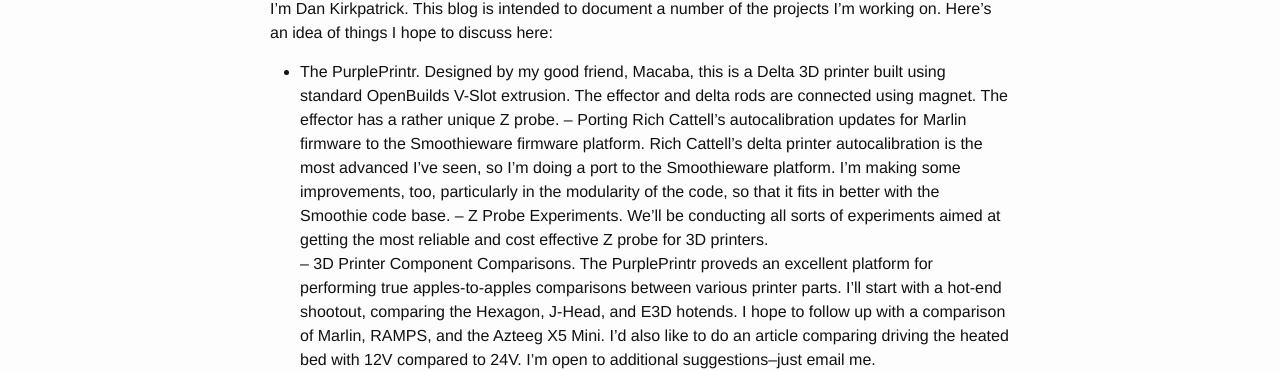
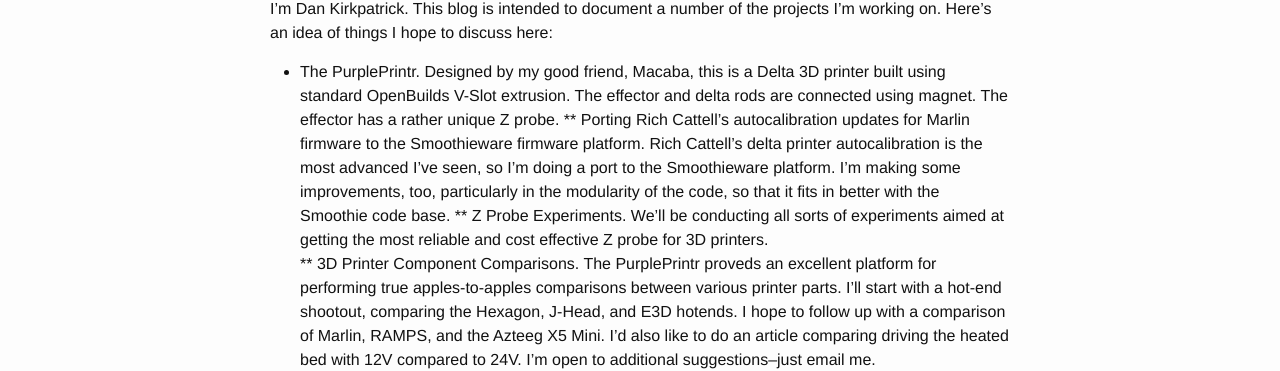
Before and after one commit to dankirkpatrick/dankirkpatrick.github.io, a Jekyll site: the page built from about.md, in a window 1280 px wide. Shown: the part 167-538 px from the top of the page. Built offline with Jekyll 4.4.1, drawn with Linux system fonts in a browser that asks for light colours.

Commit message:
Initial commit with Jekyll

```diff
--- a/about.md
+++ b/about.md
@@ -6,13 +6,13 @@ permalink: /about/
 
 I'm Dan Kirkpatrick.  This blog is intended to document a number of the projects I'm working on.  Here's an idea of things I hope to discuss here:
 
-- The PurplePrintr.  Designed by my good friend, Macaba, this is a Delta 3D printer built using standard OpenBuilds V-Slot extrusion.  The effector and delta rods are connected using magnet.  The effector has a rather unique Z probe.
--- Porting Rich Cattell's autocalibration updates for Marlin firmware to the Smoothieware firmware platform.  Rich Cattell's delta printer autocalibration is the most advanced I've seen, so I'm doing a port to the Smoothieware platform.  I'm making some improvements, too, particularly in the modularity of the code, so that it fits in better with the Smoothie code base.
--- Z Probe Experiments.  We'll be conducting all sorts of experiments aimed at getting the most reliable and cost effective Z probe for 3D printers.
--- 3D Printer Component Comparisons.  The PurplePrintr proveds an excellent platform for performing true apples-to-apples comparisons between various printer parts.  I'll start with a hot-end shootout, comparing the Hexagon, J-Head, and E3D hotends.  I hope to follow up with a comparison of Marlin, RAMPS, and the Azteeg X5 Mini.  I'd also like to do an article comparing driving the heated bed with 12V compared to 24V.  I'm open to additional suggestions--just email me.
-- The PurpleRoutr.  This is based upon the OpenBuilds Ox CNC router.  We're aiming for a black/purple color scheme to match the PurplePrintr.  I'm sure we'll make some modifications as we get the first one built.
-- The PurplePowr.  This is a bench power supply capable of delivering 0-48V, with a total power output of roughly 800 watts.  This should be sufficient to power a full 3D printer, including the heated bed.
-- The PurpleHexr.  This is an emerging research project I'm working on.  I'll discuss this more as the project develops.
-- Web Scraping.  I'm building a modular web scraper that I need to collect specific financial data from the web.  I'm hoping to make the scraper fully open-source, and provide a SAAS that aims to connect people that need data with people that build scrapers.  The scraper separates the GUI from the scrapers, allowing for distributed scraping with central data storage.  I'm hoping to include data syndication pieces, allowing data repositories to connect to one another for fully distrubted data storage, as well.  Again, this is an emerging project for me, so more details will be made available over time.
-- Programming Spheros and Ollies.  I've been working with the Maker's Club I conduct at my children's school to program Spheros and Ollies using CylonJS.  This allows me to control the devices using an XBox controller, synchronize multiple devices for a "Sphero Ballet", and much more.  CylonJS also supports loads of inputs and outputs, and may become my go-to framework for rapid development of microcontroller-driven devices.
-- Building Mods for Minecraft.  Another project of interest to many of the students I work with is the design and development on Minecraft mods.  I'll document some of the approaches that I've used successfully here.
+* The PurplePrintr.  Designed by my good friend, Macaba, this is a Delta 3D printer built using standard OpenBuilds V-Slot extrusion.  The effector and delta rods are connected using magnet.  The effector has a rather unique Z probe.
+** Porting Rich Cattell's autocalibration updates for Marlin firmware to the Smoothieware firmware platform.  Rich Cattell's delta printer autocalibration is the most advanced I've seen, so I'm doing a port to the Smoothieware platform.  I'm making some improvements, too, particularly in the modularity of the code, so that it fits in better with the Smoothie code base.
+** Z Probe Experiments.  We'll be conducting all sorts of experiments aimed at getting the most reliable and cost effective Z probe for 3D printers.
+** 3D Printer Component Comparisons.  The PurplePrintr proveds an excellent platform for performing true apples-to-apples comparisons between various printer parts.  I'll start with a hot-end shootout, comparing the Hexagon, J-Head, and E3D hotends.  I hope to follow up with a comparison of Marlin, RAMPS, and the Azteeg X5 Mini.  I'd also like to do an article comparing driving the heated bed with 12V compared to 24V.  I'm open to additional suggestions--just email me.
+* The PurpleRoutr.  This is based upon the OpenBuilds Ox CNC router.  We're aiming for a black/purple color scheme to match the PurplePrintr.  I'm sure we'll make some modifications as we get the first one built.
+* The PurplePowr.  This is a bench power supply capable of delivering 0-48V, with a total power output of roughly 800 watts.  This should be sufficient to power a full 3D printer, including the heated bed.
+* The PurpleHexr.  This is an emerging research project I'm working on.  I'll discuss this more as the project develops.
+* Web Scraping.  I'm building a modular web scraper that I need to collect specific financial data from the web.  I'm hoping to make the scraper fully open-source, and provide a SAAS that aims to connect people that need data with people that build scrapers.  The scraper separates the GUI from the scrapers, allowing for distributed scraping with central data storage.  I'm hoping to include data syndication pieces, allowing data repositories to connect to one another for fully distrubted data storage, as well.  Again, this is an emerging project for me, so more details will be made available over time.
+* Programming Spheros and Ollies.  I've been working with the Maker's Club I conduct at my children's school to program Spheros and Ollies using CylonJS.  This allows me to control the devices using an XBox controller, synchronize multiple devices for a "Sphero Ballet", and much more.  CylonJS also supports loads of inputs and outputs, and may become my go-to framework for rapid development of microcontroller-driven devices.
+* Building Mods for Minecraft.  Another project of interest to many of the students I work with is the design and development on Minecraft mods.  I'll document some of the approaches that I've used successfully here.
```
